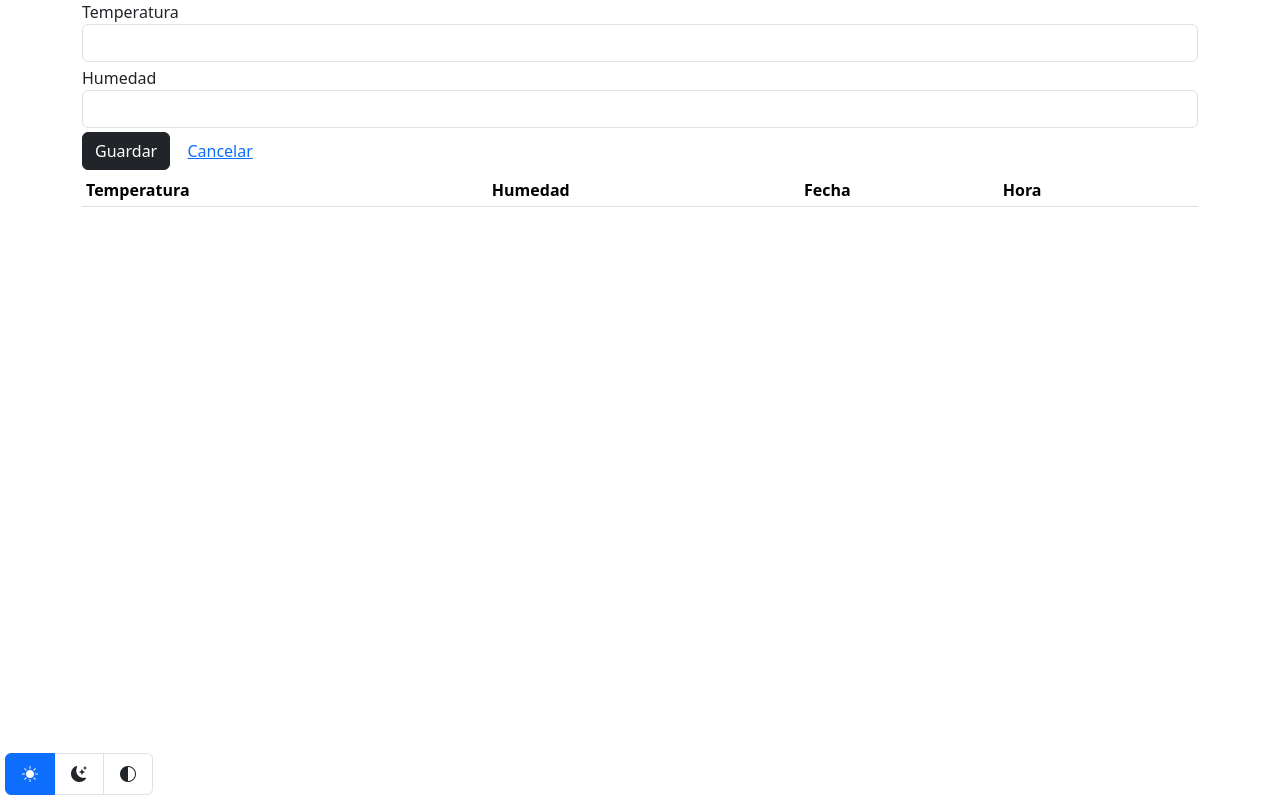
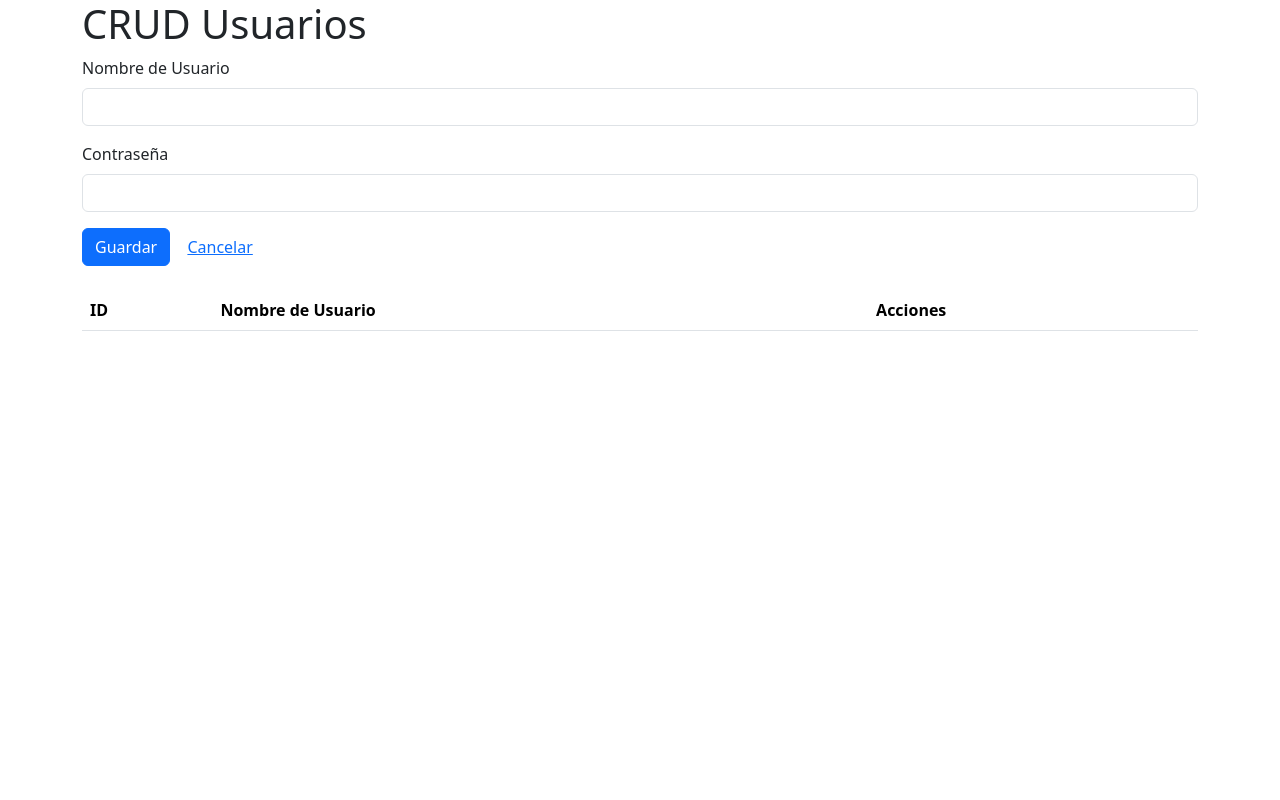
Before and after one commit to EdmundoVazquez-023/flask7b, a Flask app: page / in a window 1280 px wide. Run offline with Flask 3, Linux system fonts and the light colour scheme; data that the repository does not hold is empty; some libraries are stand-ins or nearby versions.

Commit message:
Update app.html

```diff
--- a/templates/app.html
+++ b/templates/app.html
@@ -3,219 +3,103 @@
 <head>
     <meta charset="UTF-8">
     <meta name="viewport" content="width=device-width, initial-scale=1.0">
-
-    <link href="https://cdn.jsdelivr.net/npm/bootstrap@5.3.3/dist/css/bootstrap.min.css" rel="stylesheet" integrity="sha384-QWTKZyjpPEjISv5WaRU9OFeRpok6YctnYmDr5pNlyT2bRjXh0JMhjY6hW+ALEwIH" crossorigin="anonymous">
-
-    <script src="https://code.jquery.com/jquery-3.7.1.min.js" integrity="sha256-/JqT3SQfawRcv/BIHPThkBvs0OEvtFFmqPF/lYI/Cxo=" crossorigin="anonymous"></script>
-
+    <title>CRUD Usuarios</title>
+    <link href="https://cdn.jsdelivr.net/npm/bootstrap@5.3.3/dist/css/bootstrap.min.css" rel="stylesheet">
+    <script src="https://code.jquery.com/jquery-3.7.1.min.js"></script>
     <script src="https://js.pusher.com/8.2.0/pusher.min.js"></script>
-
-    <title>App</title>
 </head>
 <body>
     <div class="container">
-      <form id="frmTemperaturaHumedad" method="post">
-          <input type="hidden" id="id" name="id">
+        <h1>CRUD Usuarios</h1>
 
-          <div class="mb-1">
-              <label for="temperatura">Temperatura</label>
-              <input type="number" id="temperatura" name="temperatura" class="form-control">
+        <!-- Formulario para crear o actualizar usuarios -->
+        <form id="frmUsuario" method="post">
+            <input type="hidden" id="id_usuario" name="id_usuario">
+            <div class="mb-3">
+                <label for="nombre_usuario" class="form-label">Nombre de Usuario</label>
+                <input type="text" id="nombre_usuario" name="nombre_usuario" class="form-control">
             </div>
-          <div class="mb-1">
-              <label for="humedad">Humedad</label>
-              <input type="number" id="humedad" name="humedad" class="form-control">
+            <div class="mb-3">
+                <label for="contrasena" class="form-label">Contraseña</label>
+                <input type="password" id="contrasena" name="contrasena" class="form-control">
             </div>
-          <div class="mb-1">
-              <button id="guardar" name="guardar" class="btn btn-dark">Guardar</button>
-              <button type="reset" id="cancelar" name="cancelar" class="btn btn-link">Cancelar</button>
-          </div>
+            <button id="guardar" class="btn btn-primary">Guardar</button>
+            <button type="reset" class="btn btn-link">Cancelar</button>
         </form>
-      <table class="table table-sm">
+
+        <!-- Tabla para mostrar los usuarios -->
+        <table class="table table-striped mt-4">
             <thead>
                 <tr>
-            <th>Temperatura</th>
-            <th>Humedad</th>
-            <th>Fecha</th>
-            <th>Hora</th>
-            <th></th>
+                    <th>ID</th>
+                    <th>Nombre de Usuario</th>
+                    <th>Acciones</th>
                 </tr>
             </thead>
-        <tbody id="tbodyTemperaturaHumedad"></tbody>
+            <tbody id="tbodyUsuarios"></tbody>
         </table>
     </div>
 
-    <script src="https://cdn.jsdelivr.net/npm/bootstrap@5.3.3/dist/js/bootstrap.bundle.min.js" integrity="sha384-YvpcrYf0tY3lHB60NNkmXc5s9fDVZLESaAA55NDzOxhy9GkcIdslK1eN7N6jIeHz" crossorigin="anonymous"></script>
-
-    <link rel="stylesheet" href="https://cdn.jsdelivr.net/npm/bootstrap-icons@1.11.3/font/bootstrap-icons.min.css">
-    <div class="app-float-button bg-body" style="z-index: 3; position: fixed; bottom: 5px; left: 5px; cursor: pointer;">
-        <ul class="list-group list-group-horizontal">
-            <li class="list-group-item" data-bs-theme-value="light">
-                <i class="bi bi-sun-fill"></i>
-            </li>
-            <li class="list-group-item" data-bs-theme-value="dark">
-                <i class="bi bi-moon-stars-fill"></i>
-            </li>
-            <li class="list-group-item" data-bs-theme-value="auto">
-                <i class="bi bi-circle-half"></i>
-            </li>
-        </ul>
-    </div>
     <script>
-        /*!
-        * Color mode toggler for Bootstrap's docs (https://getbootstrap.com/)
-        * Copyright 2011-2022 The Bootstrap Authors
-        * Licensed under the Creative Commons Attribution 3.0 Unported License.
-        */
-
-        /** Reescrito */
-
-        var bootstrapTheme = localStorage.getItem("theme")
-
-        function getPreferredTheme() {
-            if (bootstrapTheme) {
-                return bootstrapTheme
+        // Cargar usuarios al cargar la página
+        function cargarUsuarios() {
+            $.get("/usuarios", function (usuarios) {
+                $("#tbodyUsuarios").html("");
+                usuarios.forEach(function (usuario) {
+                    $("#tbodyUsuarios").append(`
+                        <tr>
+                            <td>${usuario.Id_Usuario}</td>
+                            <td>${usuario.Nombre_Usuario}</td>
+                            <td>
+                                <button class="btn btn-primary btn-editar" data-id="${usuario.Id_Usuario}">Editar</button>
+                                <button class="btn btn-danger btn-eliminar" data-id="${usuario.Id_Usuario}">Eliminar</button>
+                            </td>
+                        </tr>
+                    `);
+                });
+            });
         }
 
-            return window.matchMedia("(prefers-color-scheme: dark)").matches ? "dark" : "light"
-        }
+        // Editar usuario
+        $(document).on("click", ".btn-editar", function () {
+            const id_usuario = $(this).data("id");
+            $.get(`/usuarios/editar?id=${id_usuario}`, function (usuario) {
+                $("#id_usuario").val(usuario.Id_Usuario);
+                $("#nombre_usuario").val(usuario.Nombre_Usuario);
+                $("#contrasena").val(usuario.Contrasena);
+            });
+        });
 
-        function setTheme(theme) {
-            if (theme === "auto" && window.matchMedia("(prefers-color-scheme: dark)").matches) {
-                document.documentElement.setAttribute("data-bs-theme", "dark")
-            }
-            else {
-                document.documentElement.setAttribute("data-bs-theme", ((theme == "auto") ? "light" : theme))
-            }
-        }
+        // Eliminar usuario
+        $(document).on("click", ".btn-eliminar", function () {
+            if (!confirm("¿Seguro que deseas eliminar este usuario?")) return;
+            const id_usuario = $(this).data("id");
+            $.post("/usuarios/eliminar", { id: id_usuario }, function () {
+                cargarUsuarios();
+            });
+        });
 
-        function showActiveTheme(theme) {
-            $("[data-bs-theme-value]").removeClass("bg-primary text-white active")
-            $(`[data-bs-theme-value="${theme}"]`).addClass("bg-primary text-white active")
-        }
+        // Guardar o actualizar usuario
+        $("#frmUsuario").submit(function (event) {
+            event.preventDefault();
+            const url = $("#id_usuario").val() ? "/usuarios/guardar" : "/usuarios/guardar";
+            $.post(url, $(this).serialize(), function () {
+                $("#frmUsuario").get(0).reset();
+                cargarUsuarios();
+            });
+        });
 
-        $(document).on("click", '[data-bs-theme-value]', function (event) {
-            const theme = this.getAttribute("data-bs-theme-value")
-            localStorage.setItem("theme", theme)
-            setTheme(theme)
-            showActiveTheme(theme)
-        })
+        // Cargar usuarios al inicio
+        $(document).ready(function () {
+            cargarUsuarios();
 
-        window.matchMedia("(prefers-color-scheme: dark)").addEventListener("change", function (event) {
-            if (bootstrapTheme !== "light"
-            || bootstrapTheme !== "dark") {
-                setTheme(getPreferredTheme())
-            }
-        })
-
-        document.addEventListener("DOMContentLoaded", function (event) {
-            setTheme(bootstrapTheme)
-            showActiveTheme(getPreferredTheme())
-        })
-    </script>
-
-    <script>
-        window.addEventListener("load", function (event) {
-            function buscar() {
-                $.get("/buscar", function (respuesta) {
-                    $("#tbodyTemperaturaHumedad").html("")
-
-                    var fechaAnterior = ""
-
-                    for (var x in respuesta) {
-                        var temperaturaHumedad = respuesta[x]
-
-                        var fecha = ""
-                        var fechaTemp = temperaturaHumedad["Fecha"]
-
-                        if (fechaAnterior != fechaTemp) {
-                            fecha         = fechaTemp
-                            fechaAnterior = fechaTemp
-                        }
-
-                        $("#tbodyTemperaturaHumedad").append(`<tr>
-                            <td>${temperaturaHumedad["Temperatura"]}</td>
-                            <td>${temperaturaHumedad["Humedad"]}</td>
-                            <td>${fecha}</td>
-                            <td>${temperaturaHumedad["Hora"]}</td>
-                            <td>
-                                <button class="btn btn-primary btn-editar" data-id="${temperaturaHumedad["Id_Log"]}">Editar</button>
-                                <button class="btn btn-danger btn-eliminar" data-id="${temperaturaHumedad["Id_Log"]}">Eliminar</button>
-                            </td>
-                        </tr>`)
-                    }
-                })
-            }
-
-            buscar()
-
-            $(document).on("click", ".btn-editar", function (event) {
-                var id = $(this).attr("data-id")
-
-                $.get("/editar", {id: id}, function (respuesta) {
-                    console.log(respuesta)
-                    var temperaturaHumedad = respuesta[0]
-
-                    $("#id")
-                    .val(temperaturaHumedad["Id_Log"])
-                    .trigger("focus")
-
-                    $("#temperatura").val(temperaturaHumedad["Temperatura"])
-                    $("#humedad").val(temperaturaHumedad["Humedad"])
-                })
-            })
-
-            $(document).on("click", ".btn-eliminar", function (event) {
-                if (!confirm("¿Quieres eliminar este registro?")) {
-                    return
-                }
-
-                var id = $(this).attr("data-id")
-
-                $.post("/eliminar", {id: id})
-            })
-
-            $("#frmTemperaturaHumedad")
-            .submit(function (event)  {
-                event.preventDefault()
-
-                $.post("/guardar", $(this).serialize(), function (respuesta) {
-                    $("#frmTemperaturaHumedad").get(0).reset()
-                })
-            })
-            .on("reset", function (event) {
-                $("#id").val("")
-            })
-
-            Pusher.logToConsole = true
-
-            var pusher = new Pusher("2df86616075904231311", {
-                cluster: "us2"
-            })
-
-            // Canal ---> Donde se concentran los hilos con los clientes conectados
-            var channel = pusher.subscribe("canalRegistrosTemperaturaHumedad");
-
-            // Evento --> El código que se accionará con la información enviada o el uso del canal
-            channel.bind("registroTemperaturaHumedad", function (temperaturaHumedad) {
-                // 1. Notificar el evento
-                // alert("Ocurrió el evento")
-
-                // 2. Recibir información enviada en el evento
-                // console.log(temperaturaHumedad)
-
-                // 3. Trabajar información enviada por el evento
-                /**
-                $("#tbodyTemperaturaHumedad").prepend(`<tr>
-                    <td>${temperaturaHumedad.temperatura}</td>
-                    <td>${temperaturaHumedad.humedad}</td>
-                    <td></td>
-                </tr>`)
-                */
-
-                // 4. Mandar a llamar otro código luego del evento
-                buscar()
-            })
-        })
+            // Pusher para actualizaciones en tiempo real
+            const pusher = new Pusher("970a7d4d6af4b86adcc6", { cluster: "us2" });
+            const channel = pusher.subscribe("canalUsuarios");
+            channel.bind("actualizacion", function () {
+                cargarUsuarios();
+            });
+        });
     </script>
 </body>
 </html>
```
Lines whose indentation alone changed are shown as unchanged.
